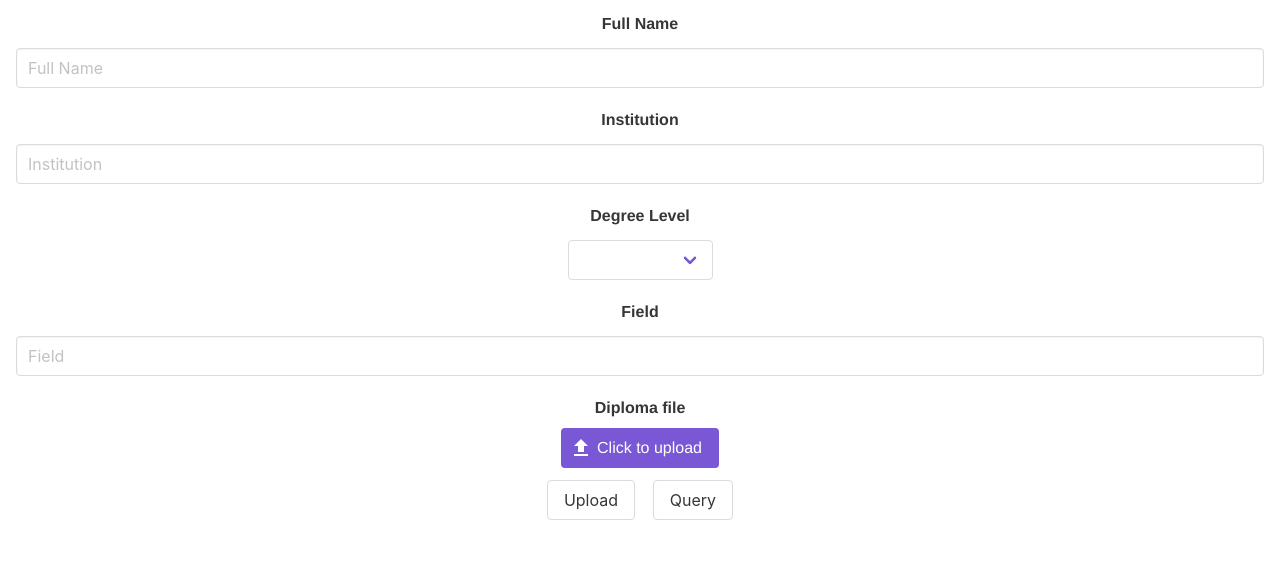
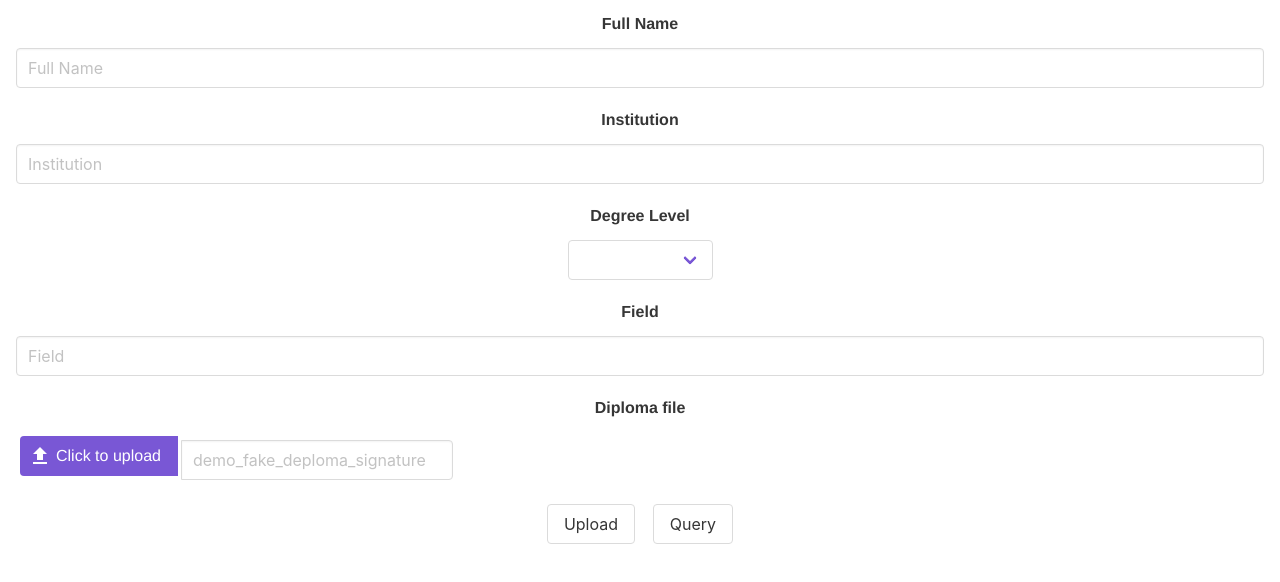
Before and after one commit to Noah-Jaffe/CMSC491_BLOCKCHAIN, a Vue app: page / in a window 1280 px wide. Shown: the top 582 px of the page. Built offline with nearby package versions, Linux system fonts and the light colour scheme.

Commit message:
adding fake diploma file signature

```diff
--- a/src/views/Home.vue
+++ b/src/views/Home.vue
@@ -57,6 +57,12 @@ types of messages to the api to be sent over the VERDI architecture. -->
         <span class="file-name" v-if="file">
           {{ file.name }}
         </span>
+        <b-input
+          placeholder="demo_fake_deploma_signature"
+          type="text"
+          v-model="filecontents"
+        >
+        </b-input>
       </b-field>
     </div>
     <div class="btn-group">
@@ -79,7 +85,7 @@ types of messages to the api to be sent over the VERDI architecture. -->
 </template>
 
 <script>
-import axios from "axios";
+//import axios from "axios";
 
 export default {
   name: "Home",
@@ -127,7 +133,7 @@ export default {
           formattedKey +
           '"&height=&prove=';
         this.cors_workaround = endpoint;
-        axios
+        /*axios
           .get(endpoint)
           .then(response => {
             this.$buefy.dialog.alert({
@@ -141,7 +147,7 @@ export default {
           .catch(error => {
             // eslint-disable-next-line no-console
             console.error(error);
-          });
+          });*/
       }
     },
     submit_form() {
@@ -178,7 +184,7 @@ export default {
           formattedValue +
           '"';
         this.cors_workaround = endpoint;
-        axios
+        /*axios
           .get(endpoint)
           .then(response => {
             this.$buefy.dialog.alert({
@@ -190,7 +196,7 @@ export default {
           .catch(error => {
             // eslint-disable-next-line no-console
             console.error(error);
-          });
+          });*/
       }
     },
     format_key() {
@@ -206,12 +212,13 @@ export default {
       return ret;
     },
     format_value() {
-      var ret = "true_";
+      var ret =
+        this.filecontents.length > 0 ? this.filecontents : "some-placeholder_";
       if (this.file) {
         var reader = new FileReader();
         reader.readAsText(this.file, "UTF-8");
         reader.onload = function(evt) {
-          ret = evt.target.result;
+          this.filecontents = evt.target.result;
         };
         reader.onerror = function(evt) {
           this.$buefy.dialog.alert({
```
